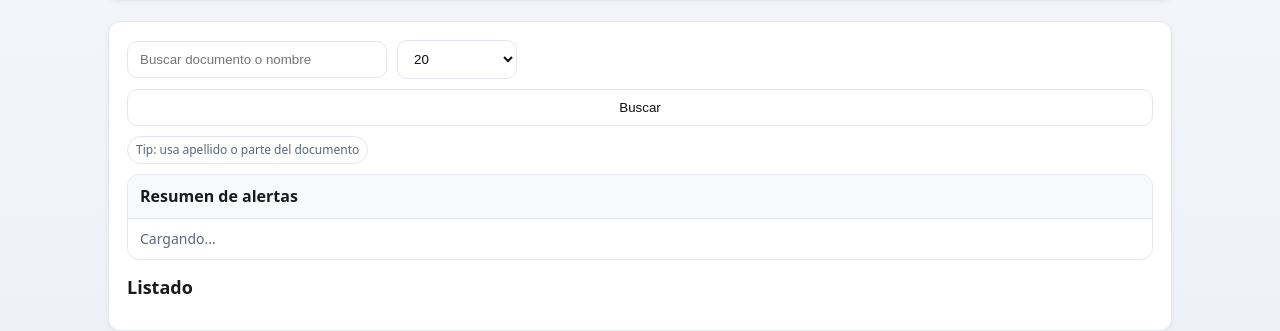
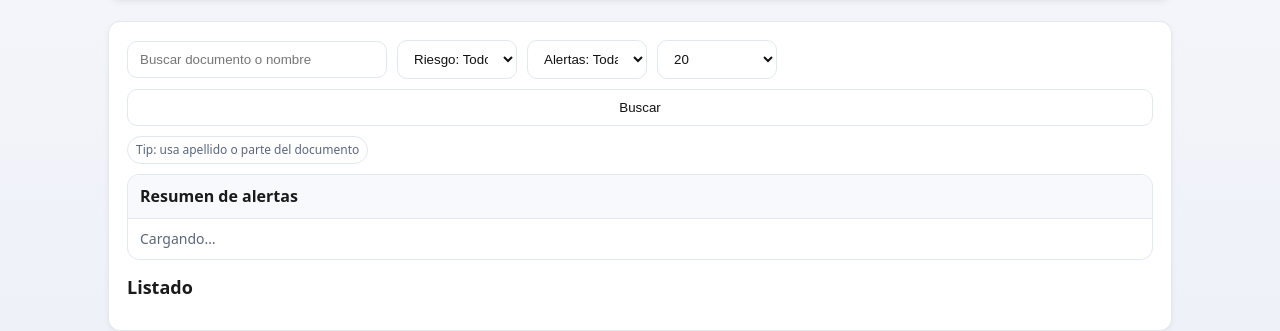
Before and after one commit to sergioam17-sudo/gestantes_aps, a FastAPI app: page / in a window 1280 px wide. Shown: the part 867-1198 px from the top of the page. Run offline with FastAPI, Linux system fonts and the light colour scheme; some libraries are stand-ins or nearby versions.

Commit message:
Agregar filtros de riesgo y alertas en listado de gestantes

```diff
--- a/templates/home.html
+++ b/templates/home.html
@@ -224,6 +224,17 @@
     <div class="card">
       <div class="toolbar">
         <input id="q" class="input" placeholder="Buscar documento o nombre" />
+        <select id="filtroRiesgo" class="select">
+          <option value="">Riesgo: Todos</option>
+          <option value="Rojo">Riesgo Alto (Rojo)</option>
+          <option value="Amarillo">Riesgo Medio (Amarillo)</option>
+          <option value="Verde">Riesgo Bajo (Verde)</option>
+        </select>
+        <select id="filtroAlertas" class="select">
+          <option value="">Alertas: Todas</option>
+          <option value="1">Con alertas abiertas</option>
+          <option value="0">Sin alertas</option>
+        </select>
         <select id="pageSize" class="select">
           <option value="10">10</option>
           <option value="20" selected>20</option>
@@ -667,7 +678,26 @@
       if (state.q) params.append('q', state.q);
 
       const res = await window.apiGet('/api/gestantes?' + params.toString());
-      renderTabla(res.items);
+      // === FILTRO POR RIESGO ===
+      const filtroRiesgo = document.getElementById('filtroRiesgo')?.value || "";
+      let items = res.items;
+
+      if (filtroRiesgo) {
+          items = items.filter(g => String(g.riesgo).trim() === filtroRiesgo);
+      }
+
+      // === FILTRO POR ALERTAS ABIERTAS ===
+      const filtroAlertas = document.getElementById('filtroAlertas')?.value || "";
+
+      if (filtroAlertas === "1") {
+          items = items.filter(x => Number(x.alertas_abiertas) > 0);
+      }
+      if (filtroAlertas === "0") {
+          items = items.filter(x => Number(x.alertas_abiertas) === 0);
+      }
+
+
+      renderTabla(items);
       renderPager(res.total, res.page, res.page_size);
     } catch (e) {
       console.error("Error cargando página:", e);
```
